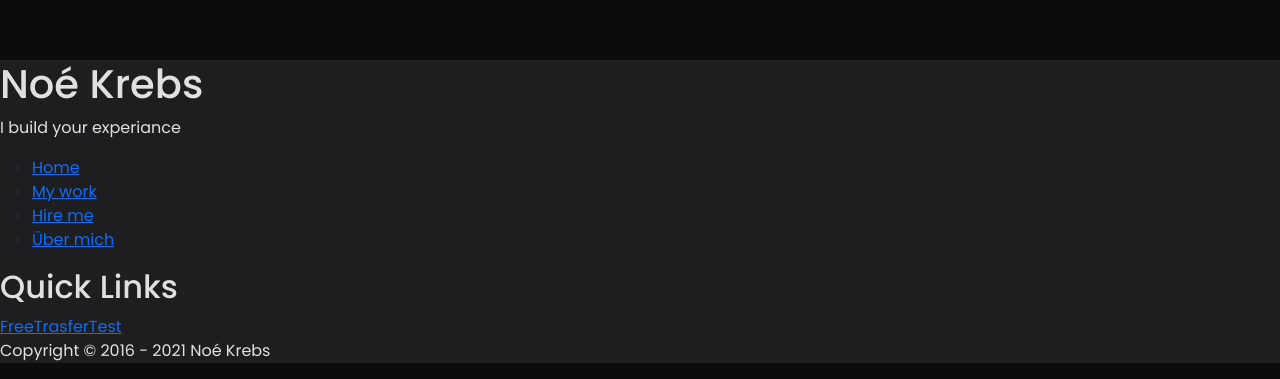
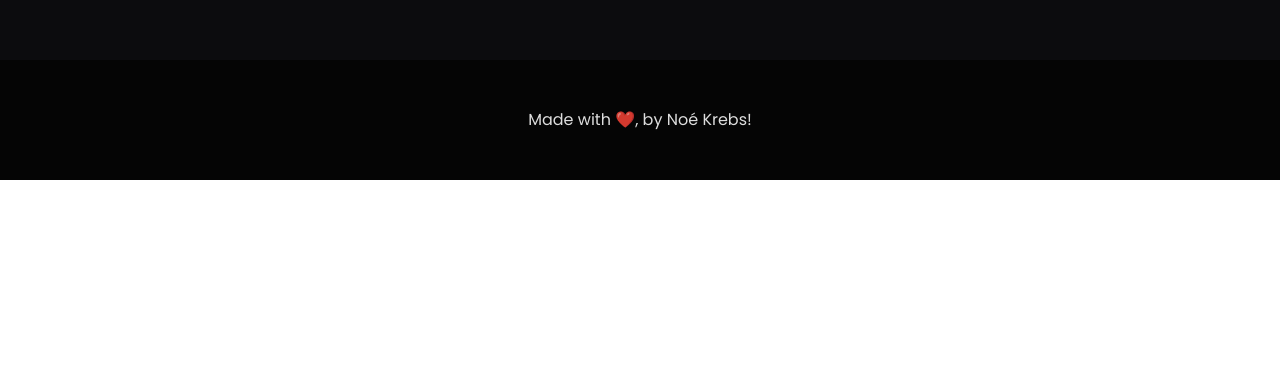
Before and after one commit to Sumis34/Home-Page, a React (Create React App) app: page / in a window 1280 px wide. Shown: the part 5443-5822 px from the top of the page. After the commit the page ends 5623 px from the top, so only its background shows below. Built offline with nearby package versions, Linux system fonts and the light colour scheme.

Commit message:
light wait footer

```diff
--- a/src/colors.scss
+++ b/src/colors.scss
@@ -1,4 +1,5 @@
 //bg colors
+$bg-darker-grey: #050505;
 $bg-dark-grey: #0c0c0e; //#141316; //#121212
 $bg-medium-grey: #1e1d20;
 $bg-light-grey: #333238;
--- a/src/components/Footer/Footer.js
+++ b/src/components/Footer/Footer.js
@@ -5,26 +5,7 @@ import {NavLinks} from '../Navbar/Navbar'
 export default function Footer() {
     return (
         <footer>
-            <div className="top-footer">
-                <div className="company">
-                    <h1>Noé Krebs</h1>
-                    <p>I build your experiance</p>
-                </div>
-                <div className="explore">
-                    <ul>
-                        <NavLinks />
-                    </ul>
-                </div>
-                <div className="quik">
-                    <h2>Quick Links</h2>
-                    <a href="/">FreeTrasfer</a>
-                    <a href="/">Test</a>
-                </div>
-            </div>
-            <div className="social-media"></div>
-            <div className="copyright">
-                <p>Copyright © 2016 - 2021 Noé Krebs</p>
-            </div>
+            <p>Made with ❤️, by Noé Krebs!</p>
         </footer>
     );
 }
--- a/src/components/Footer/footer.scss
+++ b/src/components/Footer/footer.scss
@@ -1,11 +1,14 @@
 @import '../../colors.scss';
-
-footer{
-    background-color: $bg-medium-grey;
-    //height: 30vh;
+footer {
+    background-color: $bg-darker-grey;
+    p {
+        padding: 3em;
+        text-align: center;
+        margin: 0;
+    }
 }
 
-.top-footer{
+.top-footer {
     display: flex;
     flex-direction: column;
 }
--- a/src/index.scss
+++ b/src/index.scss
@@ -18,4 +18,5 @@ h3,
 p {
     color: $text-1;
     margin: 0;
+    margin-bottom: 0;
 }
--- a/src/pages/Home/sections/about.js
+++ b/src/pages/Home/sections/about.js
@@ -11,6 +11,7 @@ export default function About() {
     useEffect(() => {
         window.onscroll = () => {
             setOffset(window.pageYOffset)
+
         }
     }, []);
 
```
